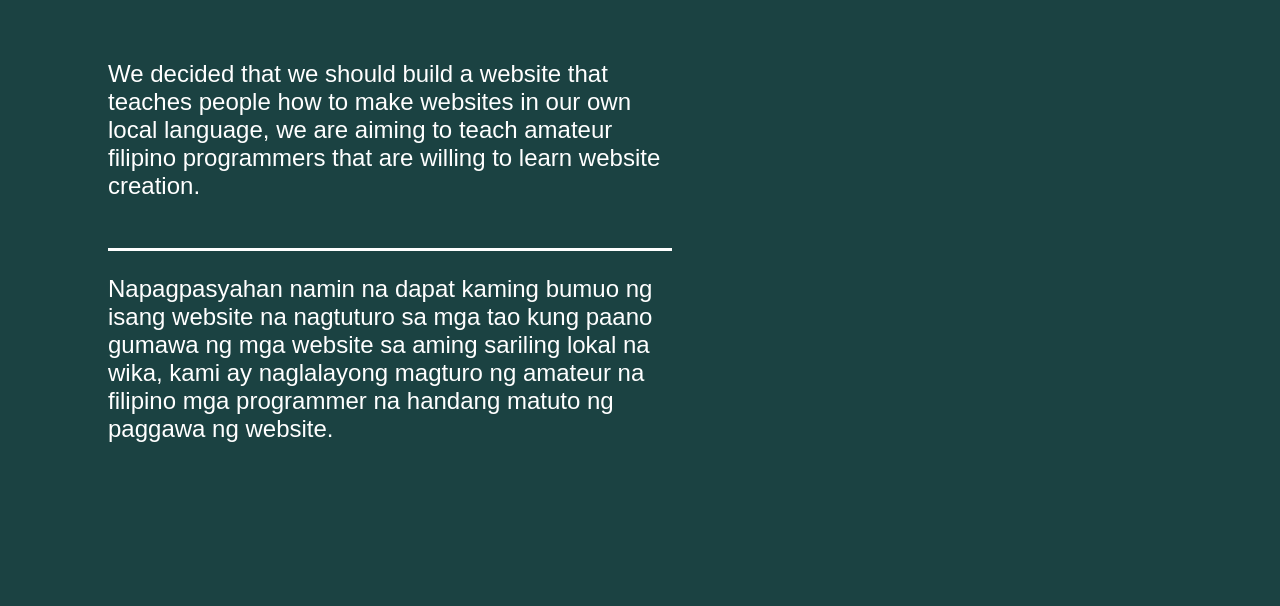
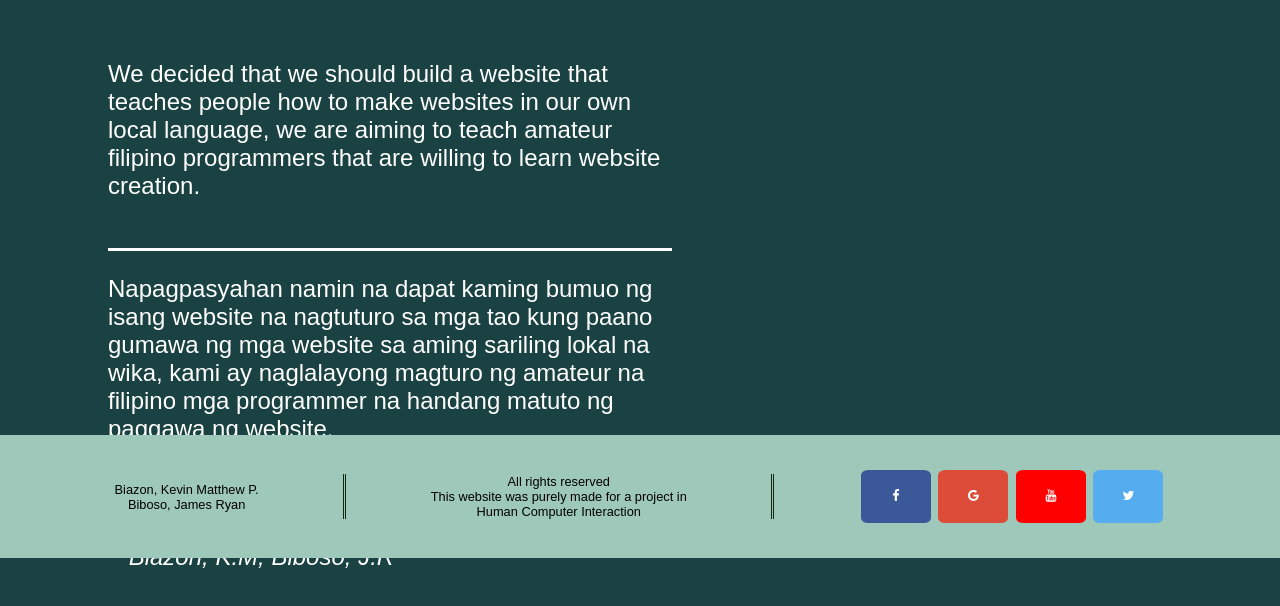
Before and after one commit to JustKB-1216/TL-Webdevelopment, a plain HTML site: page html/about.html in a window 1280 px wide. Shown: the part 242-848 px from the top of the page. Before the commit the page ends 807 px from the top, so only its background shows below. Drawn offline with Linux system fonts and the light colour scheme.

Commit message:
Added more css files for organization, also fixed the structure of the html

```diff
--- /dev/null
+++ b/css/about.css
@@ -0,0 +1,17 @@
+.main .aboutUs{
+    padding-bottom: 0px;
+    font-weight: 900;
+    font-size: 5em;
+
+}
+.main .desc1 {
+    font-size: 24px;
+    padding-bottom: 48px;
+    margin-right: 500px;
+    border-bottom: solid;
+}
+.main .desc2{
+    font-size: 24px;
+    padding-bottom: 48px;
+    margin-right: 500px;
+}
--- /dev/null
+++ b/css/home.css
@@ -0,0 +1,5 @@
+img{
+    width: 40%;
+    height: auto;
+    opacity: 0.3;
+}
--- a/css/main.css
+++ b/css/main.css
@@ -5,7 +5,10 @@ body {
     background-color: #1B4242;
 
 }
-
+.italic{
+    font-size: 24px;
+    font-style: italic;
+}
 p {
     display: block;
     margin-block-start: 1em;
@@ -14,6 +17,7 @@ p {
     margin-inline-end: 0px;
     unicode-bidi: isolate;
 }
+
 /* Header styles */
 header {
     position: fixed;
@@ -75,41 +79,85 @@ header {
 }
 
 /* Main content styles */
-.main {
+.main{
     text-align: left;
     color: #ffffff;
     padding: 50px 108px;
 }
-.main .aboutUs{
-    padding-bottom: 0px;
-    font-weight: 900;
-    font-size: 5em;
+
+
+/* Footer styles */
+.footer {
+    position: fixed;
+    left: 0;
+    bottom: 0;
+    width: 100%;
+    background-color: #9EC8B9;
+    color: black;
+  }
+.footer-p{
+    align-items: center;
+    text-align: center;
+}
+.footer-icons{
+    text-align: right;
+    background: #dd4b39;
+    color: white;
+}
+.footer-grid-container {
+    display: grid;
+    grid-template-columns: auto auto auto;
+    padding: 30px;
+    font-size: 0.8em;
+    align-items: center;
+    text-align: center;
 
 }
-.main .desc1 {
-    font-size: 24px;
-    padding-bottom: 48px;
-    margin-right: 500px;
-    border-bottom: solid;
+.footer-custom-border{
+    border-style: double;
+    border-top: none;
+    border-bottom: none;
+    border-color: rgb(14, 41, 16);
 }
-.main .desc2{
-    font-size: 24px;
-    padding-bottom: 48px;
-    margin-right: 500px;
+.footer-grid-content a {
+    text-decoration: none;
+    color: #242424;
+    text-decoration: underline;
+
 }
-main img{
-    max-width: 90%;
-    height: auto;
+.footer-grid-item p{
+    text-align: center;
+    margin: 0px;
 }
-.index-grid {
-    display: grid;
-    grid-template-columns: 224px auto;
+/*Unused grid code*/
+
+/*Footer Icons*/
+.fa{
+    padding: 20px ;
+    font-size: 30px;
+    width: 30px;
+    text-align: center;
+    text-decoration: none;
+    margin-left: 10px;
+    margin: 5px 2px;
+    border-radius: 10%;
 }
-
-/* Footer styles */
-footer {
-    background-color: #333;
+.fa:hover{
+    opacity: 0.7;
+}
+.fa-facebook{
+    background: #3B5998;
     color: white;
-    text-align: center;
-    padding: 1em 0;
 }
+.fa-google{
+    background: #dd4b39;
+    color: white;
+}
+.fa-youtube{
+    background: #fe0000;
+    color: white;
+}
+.fa-twitter{
+    background: #55ACEE;
+    color: white;
+}
--- a/html/about.html
+++ b/html/about.html
@@ -5,9 +5,19 @@
         <meta name="viewport" content="width=device-width, initial-scale=1.0">
 
         <title>TL Webdevelopment</title>
+        <!--Main style-->
         <link rel="stylesheet" href="..\css\main.css">
+
+        <!--Individual style-->
+        <link rel="stylesheet" href="..\css\about.css">
+
+        <!--Icons-->
+        <link rel="stylesheet" href="https://cdnjs.cloudflare.com/ajax/libs/font-awesome/4.7.0/css/font-awesome.min.css">
+
     </head>
+    <!--Body-->
     <body>
+        <!--Navigation / Header-->
         <header>
             <nav class = "topnav">
                 <a href="#" class = logo>
@@ -22,16 +32,33 @@
                 </ul>
             </nav>
         </header>
+        <!--Main-->
         <div class="main">
-            <div>
             <main>
                 <p class="aboutUs">ABOUT US</p>
                 <p class="desc1">We decided that we should build a website that teaches people how to make websites in our own local language, we are aiming to teach amateur filipino
                     programmers that are willing to learn website creation.
                 </p>
                 <p class="desc2">Napagpasyahan namin na dapat kaming bumuo ng isang website na nagtuturo sa mga tao kung paano gumawa ng mga website sa aming sariling lokal na wika, kami ay naglalayong magturo ng amateur na filipino
-                        mga programmer na handang matuto ng paggawa ng website.</p>
+                        mga programmer na handang matuto ng paggawa ng website.<br><br><div class="italic"> ~ Biazon, K.M, Biboso, J.R</div></p>
             </main>
+        </div>
+        <!--Footer-->
+        <div class="footer">
+            <div class="footer-grid-container">
+                <div>
+                    Biazon, Kevin Matthew P.<br>Biboso, James Ryan
+                </div>
+                <div class="footer-custom-border">
+                    All rights reserved<br>This website was purely made for a project in<br>Human Computer Interaction
+                </div>
+                <div>
+                    <a href="https://www.facebook.com/share/v/vMbR1m4dZhhXrz9g/" class="fa fa-facebook"></a>
+                    <a href="#" class="fa fa-google"></a>
+                    <a href="https://youtu.be/xvFZjo5PgG0" class="fa fa-youtube"></a>
+                    <a href="https://x.com/MIT_CSAIL/status/1363172815315214336?lang=en" class="fa fa-twitter"></a>
+
+                </div>
             </div>
         </div>
     </body>
```
Also changed, not shown: html/home.html (+4 -7 lines). Lines whose indentation alone changed are shown as unchanged.
